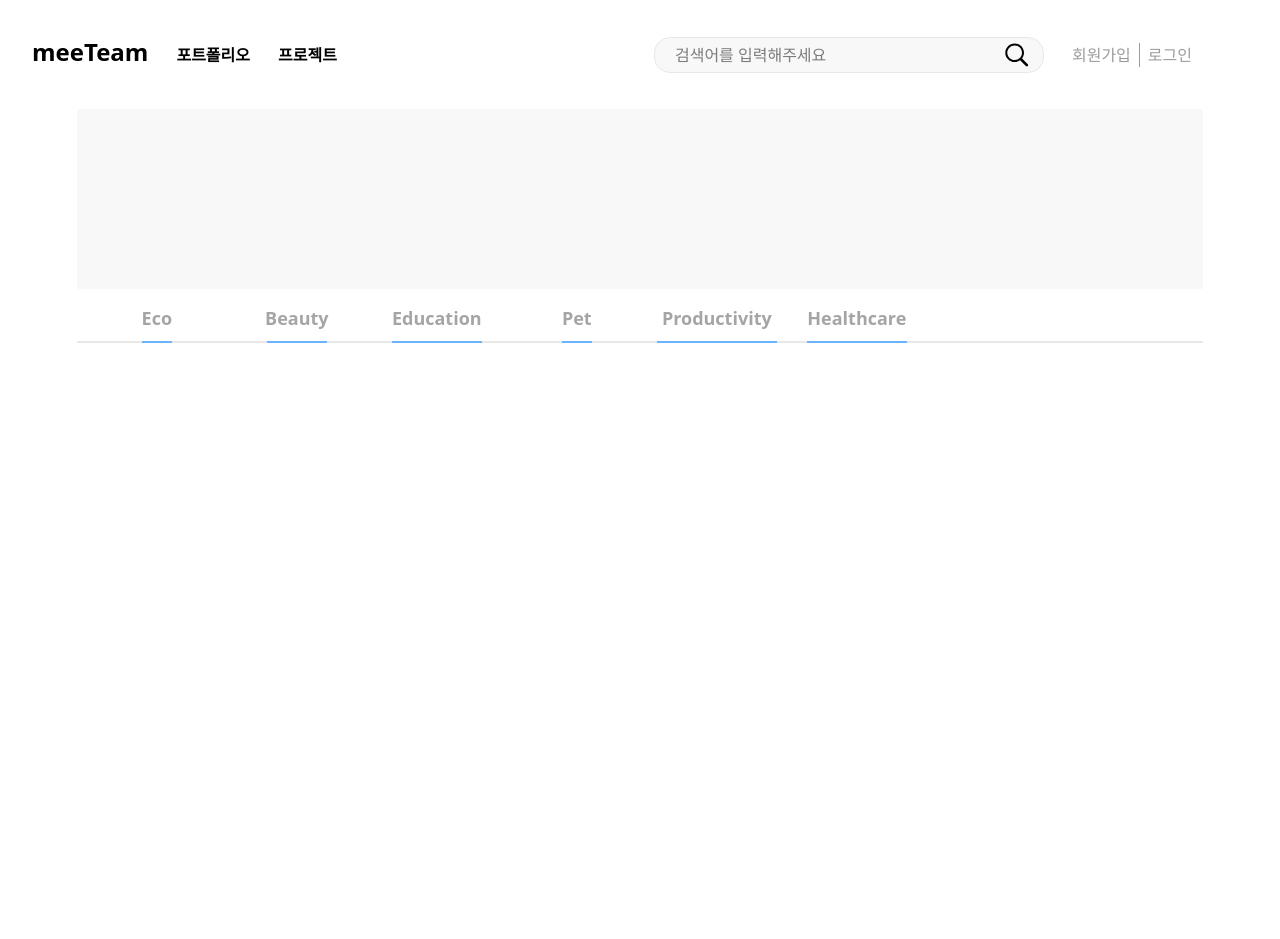
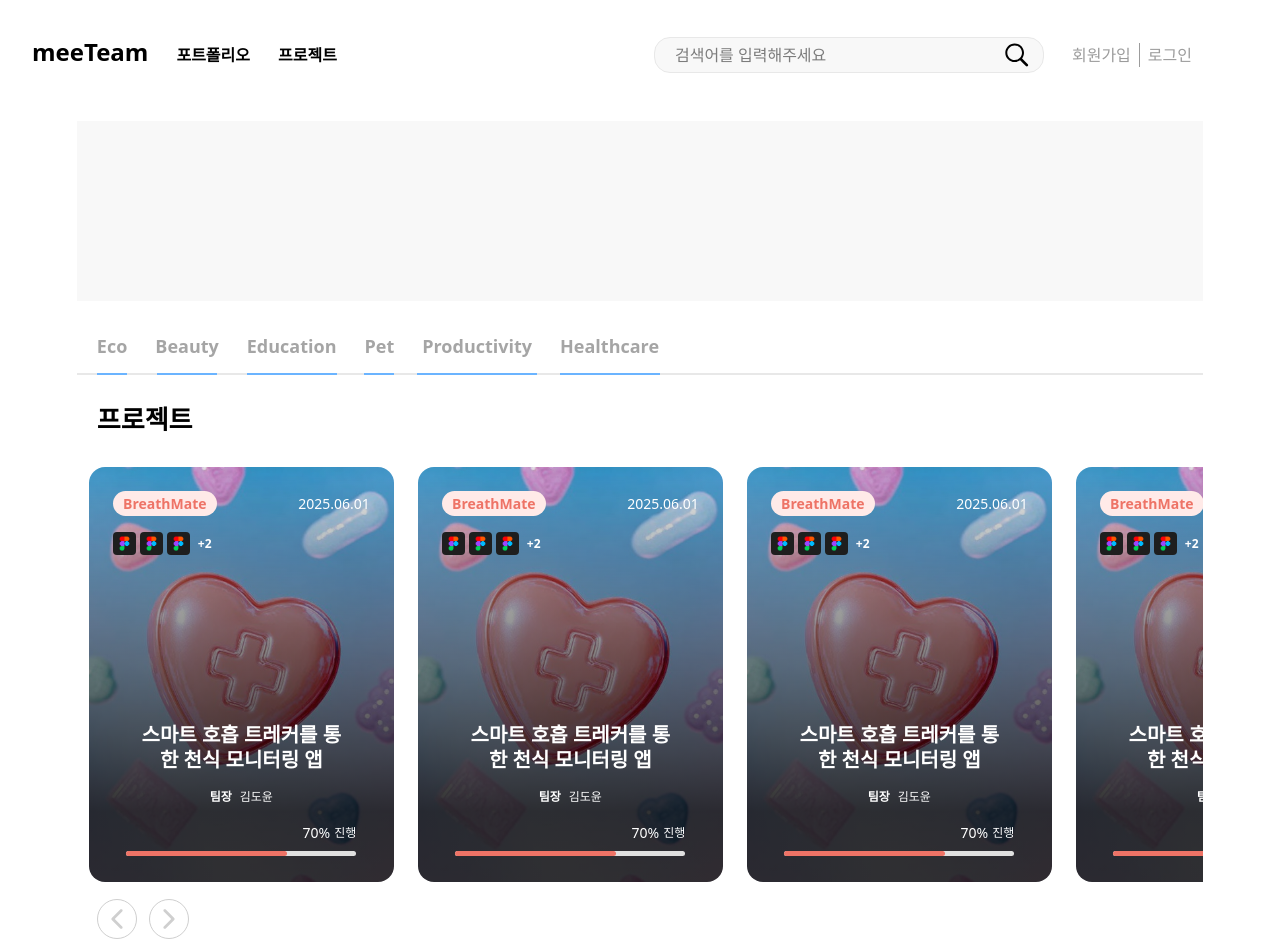
Before and after one commit to WardK-meeTeam/meeteam_front, a Next.js app: page / in a window 1280 px wide. Before the commit the page ends 800 px from the top, so only its background shows below. Built offline with nearby package versions, Linux system fonts and the light colour scheme.

Commit message:
[#60] feat: 카드 컴포넌트 적용 후, 버튼 스크롤바 구현

```diff
--- a/app/page.tsx
+++ b/app/page.tsx
@@ -1,36 +1,77 @@
 "use client";
+
+import CardList from "@/components/CardList";
+import { useRef } from "react";
+import { IoIosArrowForward } from "react-icons/io";
+import { IoIosArrowBack } from "react-icons/io";
 
 export default function HomePage() {
 
     const category = ["Eco", "Beauty", "Education", "Pet", "Productivity", "Healthcare"];
 
+    const scrollRef = useRef<HTMLDivElement>(null);
+    const STEP = 305 + 300;
+
+    const scrollLeft = () => {
+        scrollRef.current?.scrollBy({left: -STEP, behavior: "smooth"});
+    };
+
+    const scrollRight = () => {
+        scrollRef.current?.scrollBy({left: STEP, behavior: "smooth"});
+    };
+
     return (
         <main className="flex flex-col  justify-center items-center">
             {/**광고 자리 */}
-            <div className="w-[88%] h-[180px] bg-[#F8F8F8]">
+            <div className="w-[88%] h-[180px] bg-[#F8F8F8] my-3">
             </div>
 
             <div className="flex flex-col w-[88%]">
-                <div className="flex flex-col relative">
+                <div className="flex flex-col relative ">
                     {/**회색 바 */}
-                    <div className="w-full h-[2px] absolute top-13 bg-[#E8E8E8]"></div>
+                    <div className="w-full h-[2px] absolute top-13 bg-[#E8E8E8] mt-2"></div>
 
-                    <div className="px-5 py-4 flex gap-x-5 justify-start items-center">
+                    <div className="px-5 py-5 flex gap-x-7 justify-start items-center">
                         {category.map((idx, key) => (
                             <div
                             key={key}
-                            className="w-[120px] flex flex-col gap-x-1 justify-center items-center font-semibold"
+                            className="w-auto flex flex-col gap-x-1 justify-center items-center font-semibold"
                             >
                                 <div className="text-[18px] text-[#A5A5A5]">{idx}</div>
 
                                 {/**파란색 바 */}
                                 <div
                                 style={{ width: `${idx.length*10}px`}}
-                                className="h-[2px] bg-[#6BB4FF] absolute top-13"
+                                className="h-[2px] bg-[#6BB4FF] absolute top-13 mt-2"
                                 ></div>
 
                             </div>
                         ))}
+                    </div>
+
+                    <div className="w-auto flex flex-col">
+                        <div className="px-5 py-3 text-[26px] font-bold mt-2" >프로젝트</div>
+                        <div
+                        ref={scrollRef}
+                        className="h-[440px] my-1 overflow-x-auto overflow-y-hidden
+                        [scrollbar-width: none] [&::-webkit-scrollbar]:hidden">
+                            <CardList />
+                        </div>
+                        <div className="w-full h-3 flex gap-x-3 px-5">
+                            <button
+                            type="button"
+                            onClick={scrollLeft}
+                            className="w-[40px] h-[40px] rounded-[50%] border border-[1px] border-[#CFCFCF] flex justify-center items-center cursor-pointer"
+                            >
+                                <IoIosArrowBack className="w-[30px] h-[30px] text-[#CFCFCF] "/>
+                            </button>
+                            <button
+                            type="button"
+                            className="w-[40px] h-[40px] rounded-[50%] border border-[1px] border-[#CFCFCF] flex justify-center items-center cursor-pointer"
+                            >
+                                <IoIosArrowForward onClick={scrollRight} className="w-[30px] h-[30px] text-[#CFCFCF] "/>
+                            </button>
+                        </div>
                     </div>
                 </div>
 
--- a/components/Card.tsx
+++ b/components/Card.tsx
@@ -70,7 +70,7 @@ export default function Card({
             <div>
               <div className="flex items-center justify-between mx-6 mt-6">
                 <div
-                  className="w-[104px] h-[25px] border border-none rounded-[16px] text-[14px] font-semibold text-[#EE7366] flex justify-center items-center"
+                  className="w-[104px] h-[25px]  border-none rounded-[16px] text-[14px] font-semibold text-[#EE7366] flex justify-center items-center"
                   style={{
                     color: `${CategoryColors[category]?.[0] || "#EE7366"}`,
                     backgroundColor: `${CategoryColors[category]?.[1] || "#FFEAE8"}`,
--- a/components/CardList.tsx
+++ b/components/CardList.tsx
@@ -28,12 +28,14 @@ const dummyCard = {
 
 export default function CardList() {
   return (
-    <div className="flex flex-col justify-center items-center">
-      <div className="ml-6 flex items-center justify-start w-[90%] overflow-hidden">
-        {Array(4)
+    <div className="w-full h-full">
+      <div className="flex items-start h-full justify-start w-full">
+        {Array(8)
           .fill(0)
-          .map((idx) => (
-            <Card key={idx} {...dummyCard} />
+          .map((_,idx) => (
+            <div  key={idx} className="shrink-0">
+              <Card {...dummyCard} />
+            </div>
           ))}
       </div>
     </div>
```
